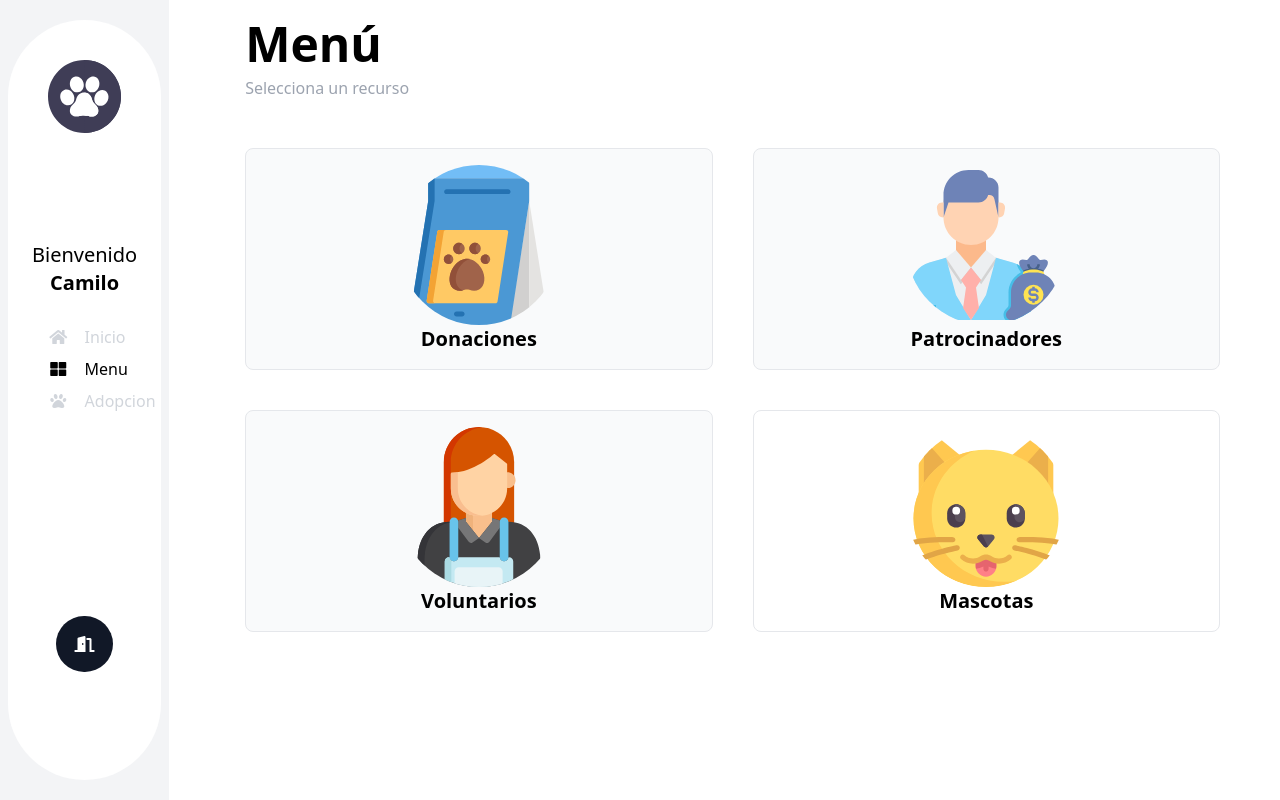
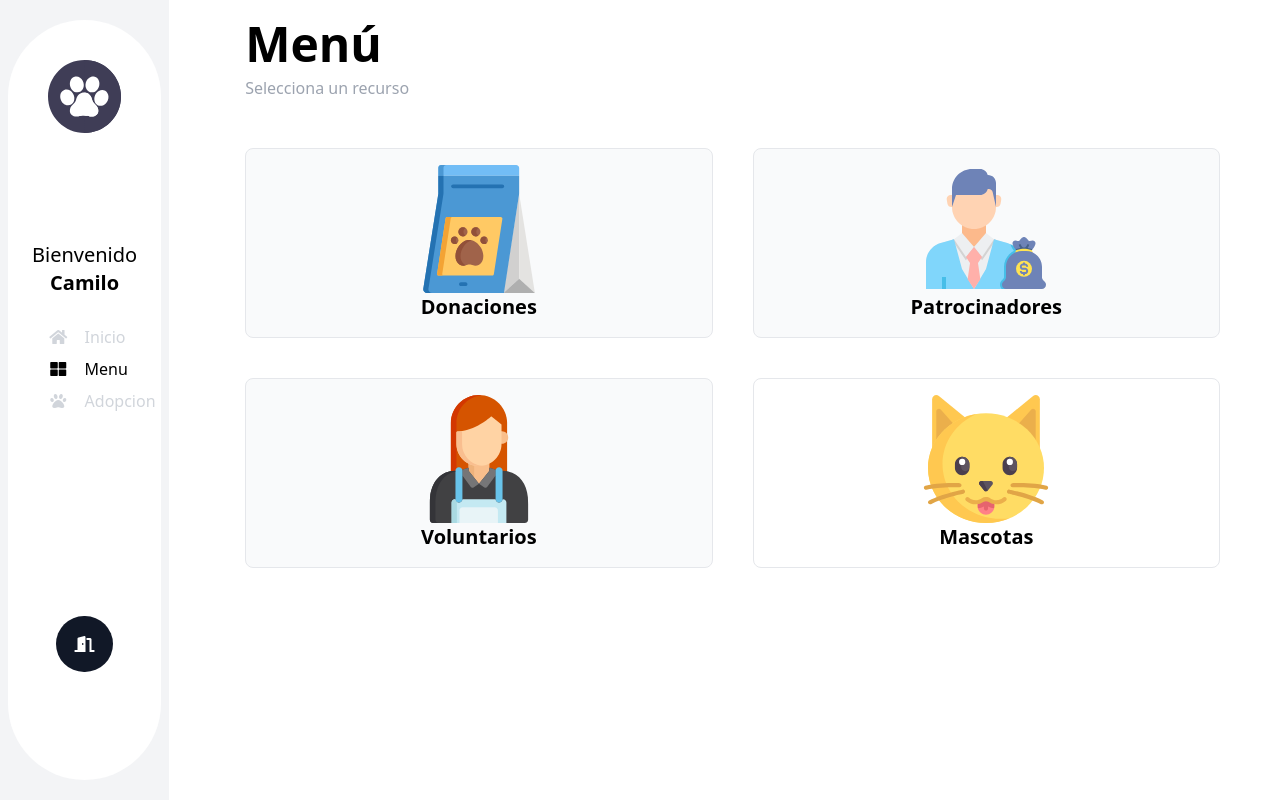
Before and after one commit to dombpala/pets_lp, a PHP site: page /pages/menu.php in a window 1280 px wide. Run offline with PHP 8.4, Linux system fonts and the light colour scheme.

Commit message:
remove rounded border on menu

```diff
--- a/frontend/components/menuCard.php
+++ b/frontend/components/menuCard.php
@@ -3,29 +3,29 @@
         return ('
             <ul class="grid grid-cols-2 gap-10 mt-10 mx-10">
                 <li>
-                    <a href="../pages/donaciones.php" class="bg-gray-50 hover:bg-purple-300 hover:border-transparent hover:shadow-lg group block rounded-lg p-4 border border-gray-200">
-                        <img class="rounded-full w-40 h-40 mx-auto" src="../assets/donaciones.svg" alt="">
+                    <a href="../pages/donaciones.php" class="bg-gray-50 hover:bg-purple-300 hover:border-transparent hover:shadow-lg group block rounded-lg p-4 border border-gray-200 flex flex-col items-center">
+                        <img class="w-32 h-32" src="../assets/donaciones.svg" alt="">
                         <h1 class="text-xl text-center font-bold">Donaciones</h1>
                     </a>
                 </li>
 
                 <li>
-                    <a href="../pages/patrocinadores.php" class="bg-gray-50 hover:bg-purple-300 hover:border-transparent hover:shadow-lg group block rounded-lg p-4 border border-gray-200">
-                        <img class="rounded-full w-40 h-40 mx-auto" src="../assets/patrocinador.svg" alt="">
+                    <a href="../pages/patrocinadores.php" class="bg-gray-50 hover:bg-purple-300 hover:border-transparent hover:shadow-lg group block rounded-lg p-4 border border-gray-200 flex flex-col items-center">
+                        <img class="w-32 h-32" src="../assets/patrocinador.svg" alt="">
                         <h1 class="text-xl text-center font-bold">Patrocinadores</h1>
                     </a>
                 </li>
 
                 <li>
-                    <a href="../pages/voluntarios.php" class="bg-gray-50 hover:bg-purple-300 hover:border-transparent hover:shadow-lg group block rounded-lg p-4 border border-gray-200">
-                        <img class="rounded-full w-40 h-40 mx-auto" src="../assets/maid.svg" alt="">
+                    <a href="../pages/voluntarios.php" class=" bg-gray-50 hover:bg-purple-300 hover:border-transparent hover:shadow-lg group block rounded-lg p-4 border border-gray-200 flex flex-col items-center">
+                        <img class="w-32 h-32" src="../assets/maid.svg" alt="">
                         <h1 class="text-xl text-center font-bold">Voluntarios</h1>
                     </a>
                 </li>
 
                 <li>
-                    <a href="../pages/mascotas.php" class="hover:bg-purple-300 hover:border-transparent hover:shadow-lg group block rounded-lg p-4 border border-gray-200">
-                        <img class="rounded-full w-40 h-40 mx-auto " src="../assets/cat.svg" alt="" >
+                    <a href="../pages/mascotas.php" class="hover:bg-purple-300 hover:border-transparent hover:shadow-lg group block rounded-lg p-4 border border-gray-200 flex flex-col items-center">
+                        <img class="w-32 h-32" src="../assets/cat.svg" alt="" >
                         <h1 class="text-xl text-center font-bold">Mascotas</h1>
                     </a>
                 </li>
--- a/frontend/components/tableMascota.php
+++ b/frontend/components/tableMascota.php
@@ -20,7 +20,7 @@ function tableMascotas () {
             </form>
 
             <img src="../assets/gato.svg" class="rounded-full w-20 h-20 place-self-center bg-indigo-300">
-            <div class="font-medium capitalize place-self-center">trueno</div>
+            <div class="font-medium capitalize place-self-center">tetsu</div>
             <div class="font-medium capitalize place-self-center">gato</div>
             <div class="font-medium place-self-center">8</div>
             <form action="./formularioAdopcion.php" class="place-self-center">
```
